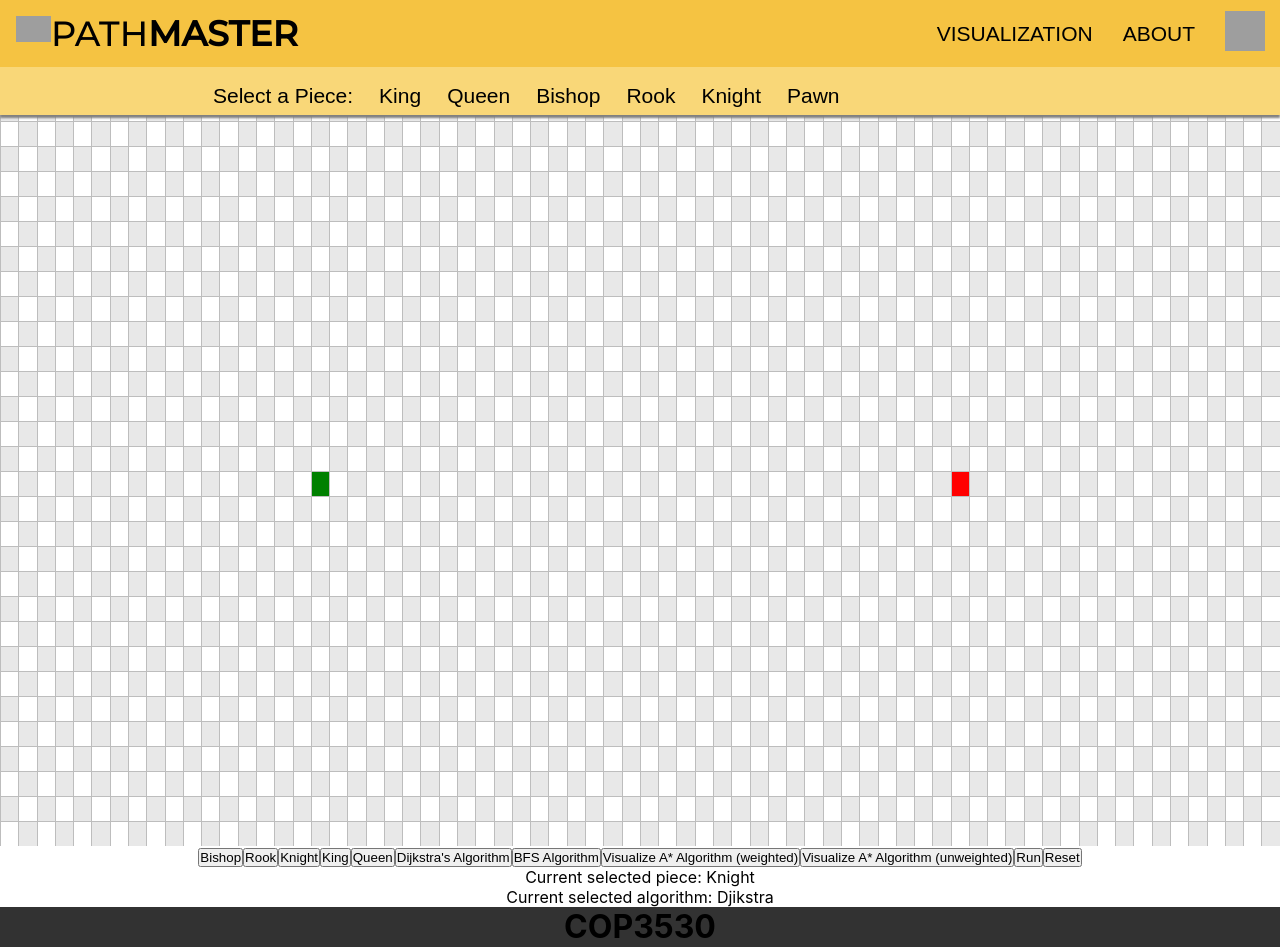
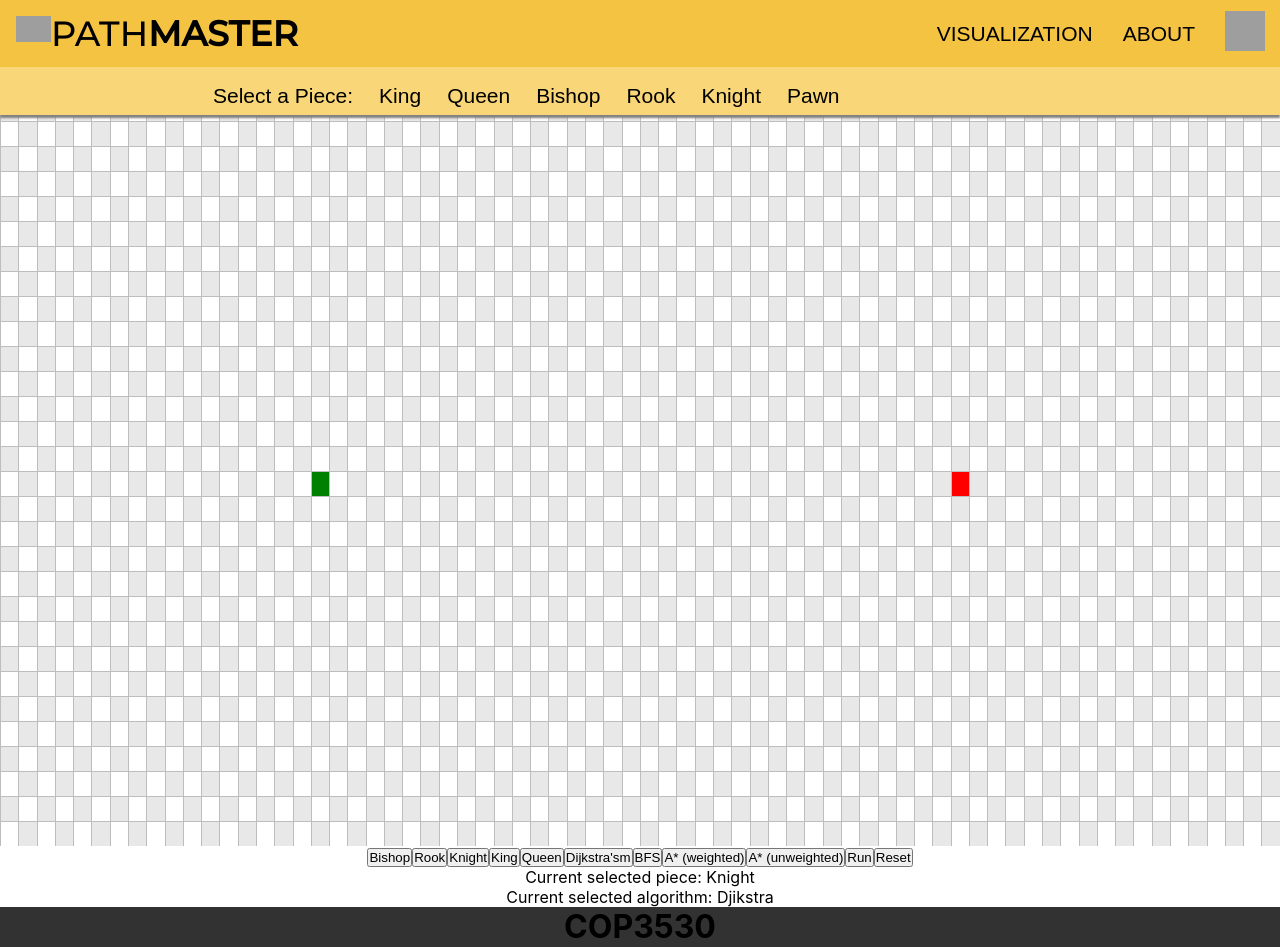
Before and after one commit to llGaetanll/Pathmaster, a React (Create React App) app: page / in a window 1280 px wide. Built offline with nearby package versions, Linux system fonts and the light colour scheme; grey boxes are pictures that could not be loaded; the HTML template or start-up script is replaced by a standard one; a web font is replaced by a local one.

Commit message:
Update Pathmaster.jsx

```diff
--- a/src/Pathmaster/Pathmaster.jsx
+++ b/src/Pathmaster/Pathmaster.jsx
@@ -142,16 +142,16 @@ export default class PathfindingVisualizer extends Component {
           Queen
               </button>
         <button onClick={() => this.setAlgorithm("Djikstra")}>
-          Dijkstra's Algorithm
+          Dijkstra'sm
               </button>
         <button onClick={() => this.setAlgorithm("BFS")}>
-          BFS Algorithm
+          BFS
               </button>
         <button onClick={() => this.setAlgorithm("AstarWeighted")}>
-          Visualize A* Algorithm (weighted)
+          A* (weighted)
               </button>
         <button onClick={() => this.setAlgorithm("AstarUnweighted")}>
-          Visualize A* Algorithm (unweighted)
+          A* (unweighted)
               </button>
         <button onClick={() => this.visualize(algorithm)}>
           Run
```
